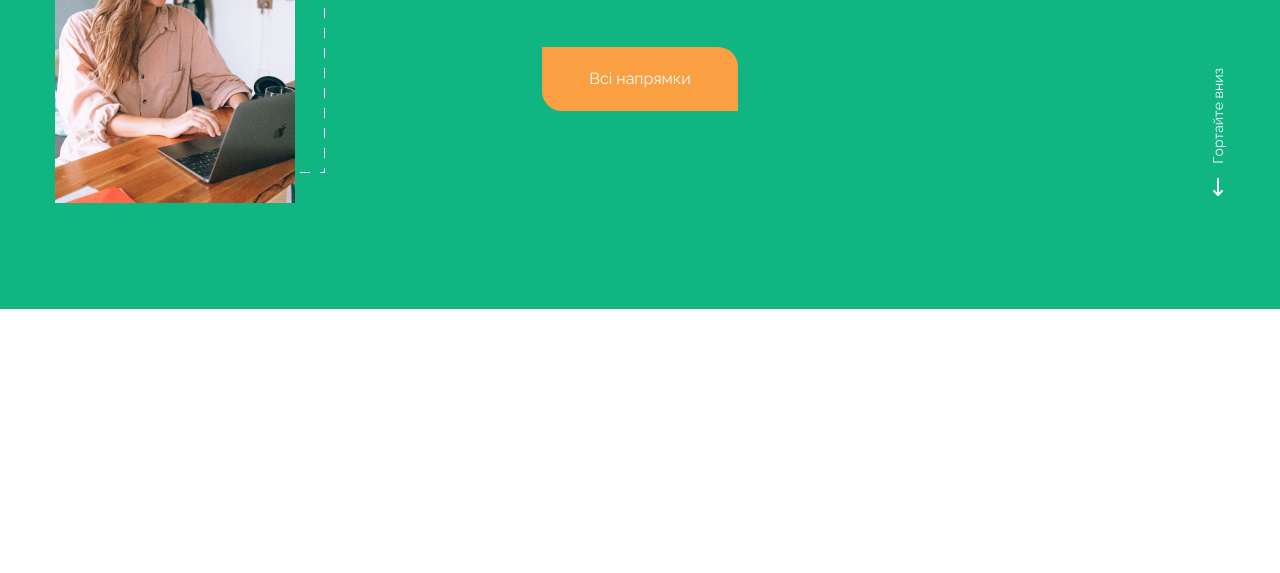
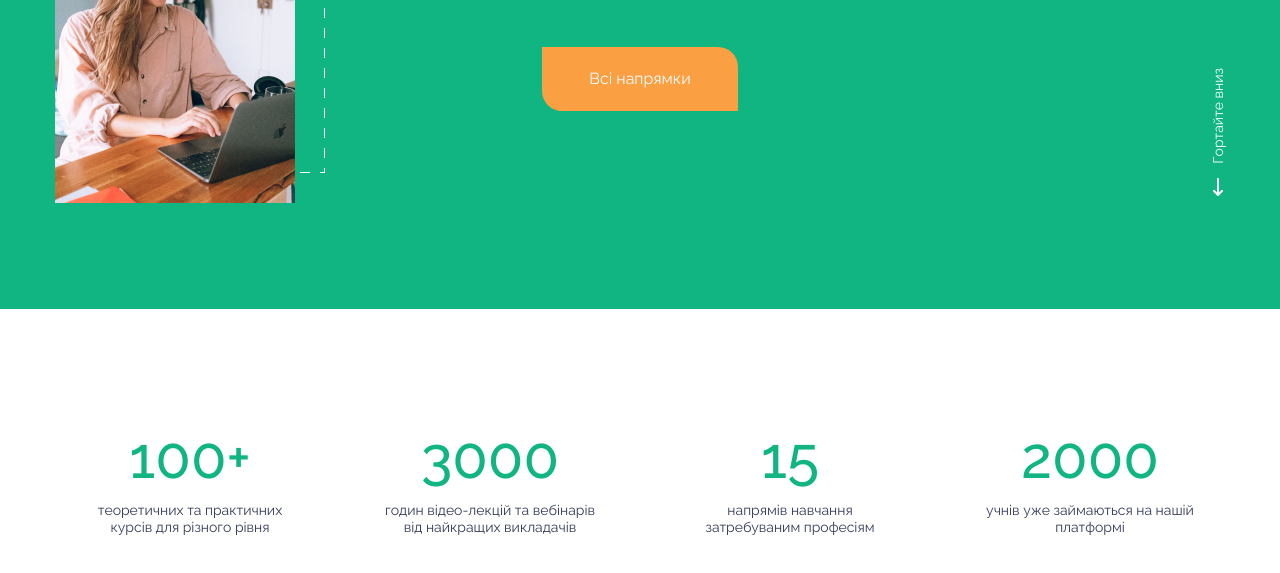
Before and after one commit to MsTetyana/ementor, a plain HTML site: page index.html in a window 1280 px wide. Shown: the part 491-1064 px from the top of the page. Before the commit the page ends 920 px from the top, so only its background shows below. Drawn offline with Linux system fonts and the light colour scheme.

Commit message:
numbers block done

```diff
--- a/css/style.css
+++ b/css/style.css
@@ -47,6 +47,7 @@ body{
   border-radius: 0 20px 0 20px;
 }
 
+/* Top start */
 .top{
   background-color: var(--primary-color);
   color: #FDFDFD;
@@ -129,3 +130,32 @@ body{
   line-height: 1;
   margin-bottom: 15px;
 }
+/* Top end */
+
+
+/* Numbers start */
+.numbers__list{
+  display: flex;
+  justify-content: center;
+  gap: 30px;
+}
+
+.numbers__item{
+  max-width: 270px;
+  text-align: center;
+  padding: 0 30px;
+}
+
+.numbers__number{
+  color: var(--primary-color);
+  font-size: 58px;
+  line-height: 1;
+  font-weight: 500;
+  margin-bottom: 15px;
+}
+
+.numbers__text{
+  font-size: 14px;
+  line-height: 120%;
+}
+/* Numbers end */
--- a/index.html
+++ b/index.html
@@ -67,6 +67,36 @@
     </div>
 
   </div>
+  <div class="numbers block__margin-bottom">
+    <div class="container">
+      <ul class="numbers__list">
+        <li class="numbers__item">
+          <div class="numbers__number">100+</div>
+          <p class="numbers__text">
+            теоретичних та практичних курсів для різного рівня
+          </p>
+        </li>
+        <li class="numbers__item">
+          <div class="numbers__number">3000</div>
+          <p class="numbers__text">
+            годин відео-лекцій та вебінарів від найкращих викладачів
+          </p>
+        </li>
+        <li class="numbers__item">
+          <div class="numbers__number">15</div>
+          <p class="numbers__text">
+            напрямів навчання затребуваним професіям
+          </p>
+        </li>
+        <li class="numbers__item">
+          <div class="numbers__number">2000</div>
+          <p class="numbers__text">
+            учнів уже займаються на нашій платформі
+          </p>
+        </li>
+      </ul>
+    </div>
+  </div>
 
 
 
```
